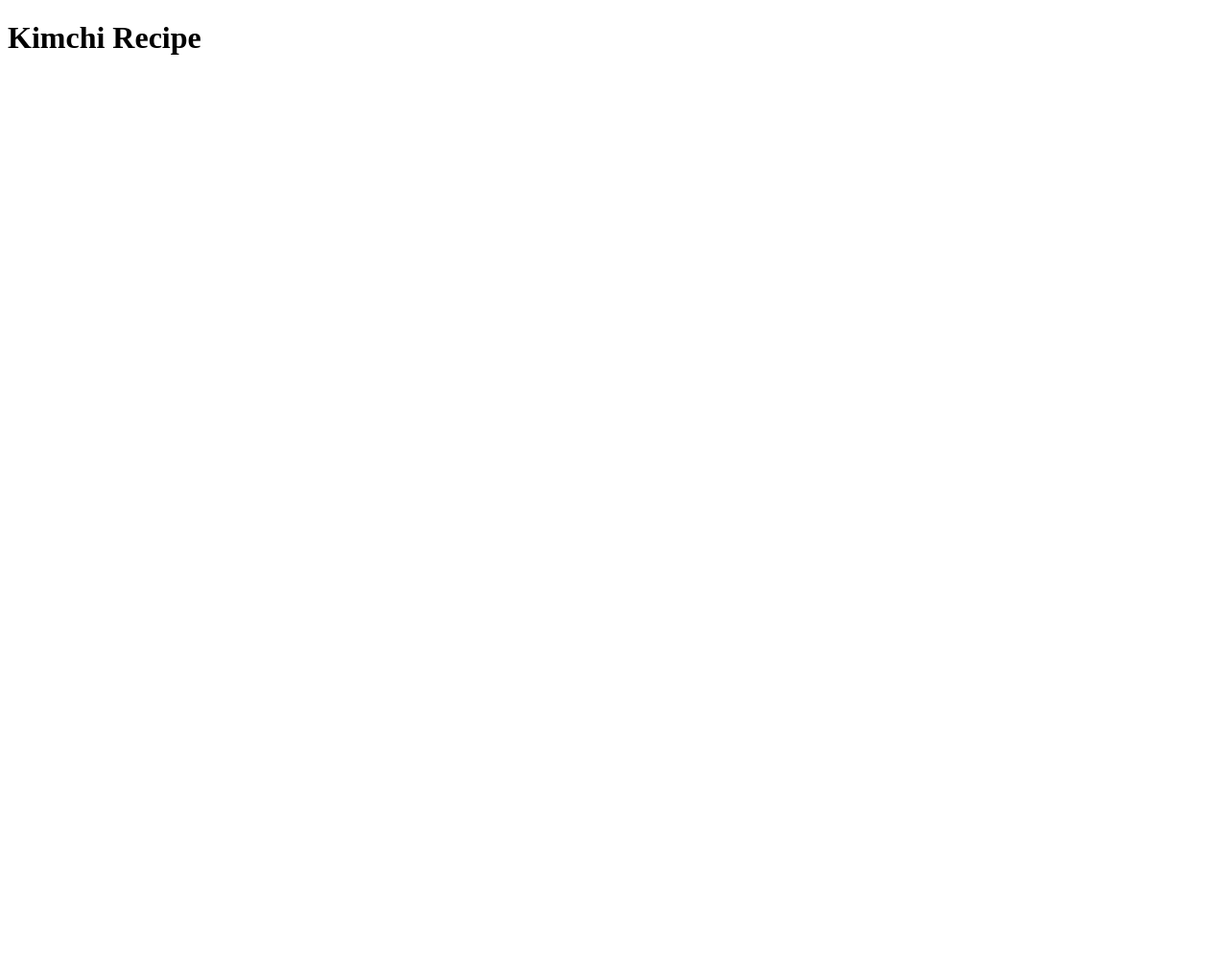
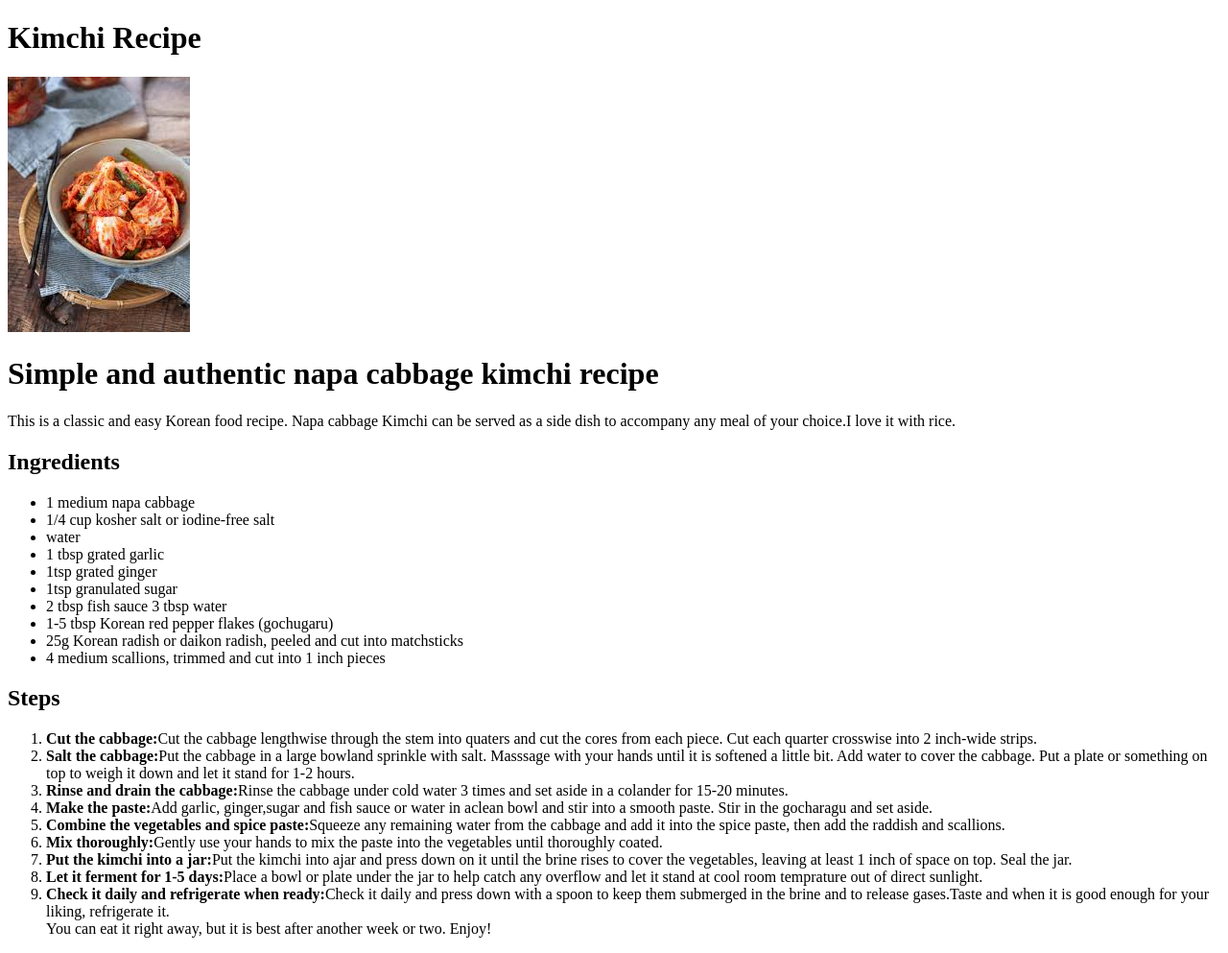
Before and after one commit to Dsirma/odin-recipes, a plain HTML site: page recipes/kimchi.html in a window 1280 px wide. Shown: the whole page at 96% size. Before the commit the page ends 800 px from the top, so only its background shows below. Drawn offline with Linux system fonts and the light colour scheme.

Commit message:
Edit index.html and recipes/kimchi.html

```diff
--- a/recipes/kimchi.html
+++ b/recipes/kimchi.html
@@ -5,7 +5,50 @@
         <title> My Odin recipes</title>
     </head>
 
-    <Body>
+    <body>
         <h1>Kimchi Recipe</h1>
-    </Body>
+
+        <img src="../images/kimchi.jpg" alt="Napa Kimchi">
+
+        <h1>Simple and authentic napa cabbage kimchi recipe</h1>
+        <p1>This is a classic and easy Korean food recipe. Napa cabbage Kimchi can be served as a side dish to accompany any meal of your choice.I love it with rice.</p>
+
+            <h2>Ingredients</h2>
+            <ul>
+                <li>1 medium napa cabbage</li>
+                <li>1/4 cup kosher salt or iodine-free salt</li>
+                <li>water</li>
+                <li>1 tbsp grated garlic</li>
+                <li>1tsp grated ginger</li>
+                <li>1tsp granulated sugar</li>
+                <li> 2 tbsp fish sauce 3 tbsp water</li>
+                <li>1-5 tbsp Korean red pepper flakes (gochugaru)</li>
+                <li>25g Korean radish or daikon radish, peeled and cut into matchsticks</li>
+                <li>4 medium scallions, trimmed and cut into 1 inch pieces</li>
+            </ul>
+
+                <h2>Steps</h2>
+                <ol>
+                    <li><strong>Cut the cabbage:</strong>Cut the cabbage lengthwise through the stem into quaters and cut the cores from each piece. Cut each quarter crosswise into  2 inch-wide strips.</li>
+
+                    <li><strong>Salt the cabbage:</strong>Put the cabbage in a large bowland sprinkle with salt. Masssage with your hands until it is softened a little bit. Add water to cover the cabbage. Put a plate or something on top to weigh it down and let it stand for 1-2 hours.</li>
+
+                    <li><strong>Rinse and drain the cabbage:</strong>Rinse the cabbage under cold water 3 times and set aside in a colander for 15-20 minutes.</li>
+
+                    <li><strong>Make the paste:</strong>Add garlic, ginger,sugar and fish sauce or water in aclean bowl and stir into a smooth paste. Stir in the gocharagu and set aside.</li>
+
+                    <li><strong>Combine the vegetables and spice paste:</strong>Squeeze any remaining water from the cabbage and add it into the spice paste, then add the raddish and scallions.</li>
+
+                    <li><strong>Mix thoroughly:</strong>Gently use your hands to mix the paste into the vegetables until thoroughly coated.</li>
+
+                    <li><strong>Put the kimchi into a jar:</strong>Put the kimchi into ajar and press down on it until the brine rises to cover the vegetables, leaving at least 1 inch of space on top. Seal the jar.</li>
+
+                    <li><strong>Let it ferment for 1-5 days:</strong>Place a bowl or plate under the jar to help catch any overflow and let it stand at cool room temprature out of direct sunlight.</li>
+
+                    <li><strong>Check it daily and refrigerate when ready:</strong>Check it daily and press down with a spoon to keep them submerged in the brine and to release gases.Taste and when it is good enough for your liking, refrigerate it.</li>
+
+                    <p1>You can eat it right away, but it is best after another week or two. Enjoy!</p1>
+
+                </ol>
+    </body>
 </html>
```
Also changed, not shown: index.html (+12 -0 lines), images/kimchi.jpg (added).
